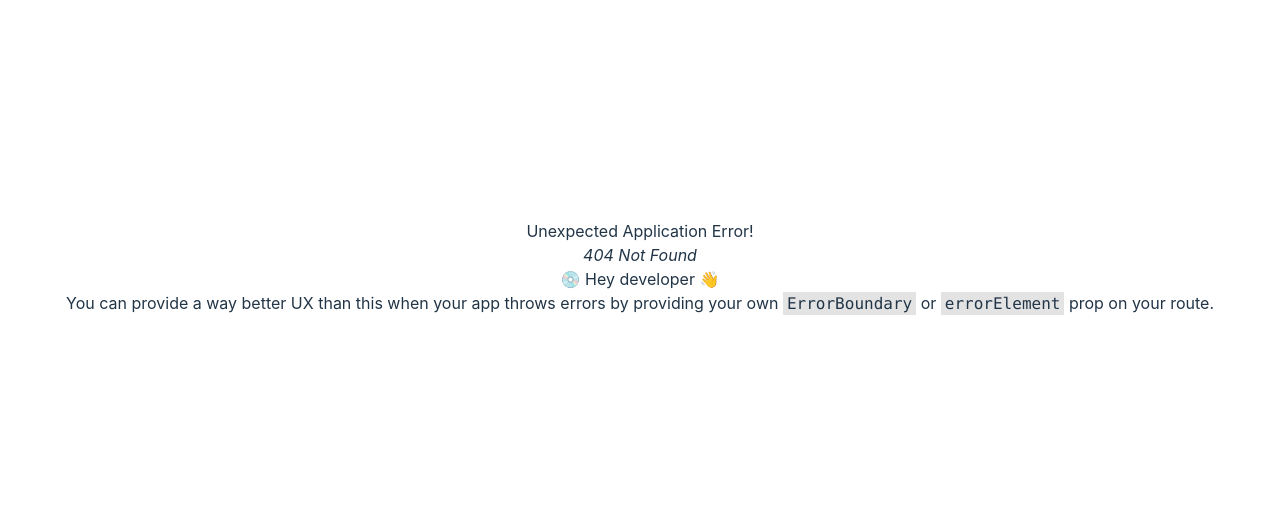
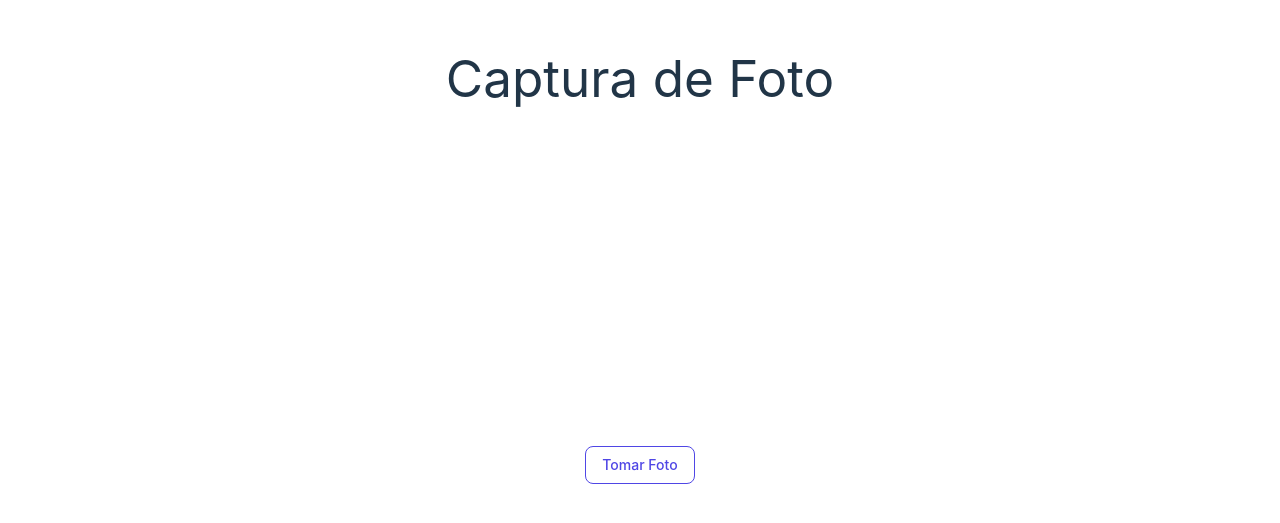
Before and after one commit to escalandres/proyecto-innovation-frontend, a React (Vite) app: page /foto in a window 1280 px wide. Before the commit this address had no page. Shown: the part 133-656 px from the top of the page. Built offline with nearby package versions, Linux system fonts and the light colour scheme; no server answers.

Commit message:
feat: add take photo component, modify filters and image

```diff
--- a/src/components/Router.jsx
+++ b/src/components/Router.jsx
@@ -1,6 +1,7 @@
 import { createBrowserRouter } from 'react-router-dom';
 import Homepage from '../pages/Homepage';
 import AgregarPrendas from '../pages/AgregarPrendas';
+import TakePhoto from '../pages/TakePhoto';
 // import ProtectedRoute from './ProtectedRoute';
 
 
@@ -13,6 +14,10 @@ const Router = createBrowserRouter(
         {
             path: "/prendas",
             element: <AgregarPrendas/>,
+        },
+        {
+            path: "/foto",
+            element: <TakePhoto/>,
         }
         // {
         //     path: "/login",
--- a/src/pages/AgregarPrendas.jsx
+++ b/src/pages/AgregarPrendas.jsx
@@ -1,7 +1,7 @@
 import { useState } from 'react';
 import { alerta, showLoader, hideLoader } from './js/general';
 
-const prendas = ['Camisa', 'Pantalones', 'Vestido', 'Falda', 'Chamarra', 'Abrigo', 'Suéter', 'Camiseta', 'Shorts', 'Traje de baño'];
+const prendas = ['Camisa', 'Pantalones', 'Vestido', 'Falda', 'Chamarra', 'Abrigo', 'Suéter', 'Blazer', 'Camiseta', 'Shorts', 'Bermudas', 'Blusa', 'Traje de baño'];
 
 const colores = [
     'Rojo','Azul','Verde','Amarillo','Blanco','Negro','Gris','Beige','Café','Morado','Rosa'
--- a/src/pages/ClothingGrid.jsx
+++ b/src/pages/ClothingGrid.jsx
@@ -4,7 +4,7 @@ import PropTypes from 'prop-types';
 import { showLoader, hideLoader, alerta } from './js/general';
 import './css/clothing.css'; // Asegúrate de tener este archivo CSS para estilos adicionales
 
-const prendas = ['Camisa', 'Pantalones', 'Vestido', 'Falda', 'Chamarra', 'Abrigo', 'Suéter', 'Camiseta', 'Shorts', 'Traje de baño'];
+const prendas = ['Camisa', 'Pantalones', 'Vestido', 'Falda', 'Chamarra', 'Abrigo', 'Suéter', 'Blazer', 'Camiseta', 'Shorts', 'Bermudas', 'Blusa', 'Traje de baño'];
 const colores = [
     'Rojo','Azul','Verde','Amarillo','Blanco','Negro','Gris','Beige','Café','Morado','Rosa'
 ];
@@ -163,7 +163,7 @@ const ClothingGrid = () => {
         {filteredClothes.length > 0 ? (
           filteredClothes.map(item => (
             <div key={item.id} className="clothing-item" style={{ border: '1px solid #ccc', padding: '10px', borderRadius: '8px' }}>
-              <h4>{item.name}</h4>
+              <h4 className='text-indigo-600 font-bold'>{item.name}</h4>
               <p>Tipo: {item.type}</p>
               <p>Color: {item.color}</p>
               <p>Temporada: {item.season}</p>
--- /dev/null
+++ b/src/pages/TakePhoto.jsx
@@ -0,0 +1,74 @@
+import { useEffect, useRef } from 'react';
+import { showLoader, hideLoader, alerta } from './js/general';
+import './css/clothing.css';
+
+function TakePhoto() {
+    const videoRef = useRef(null);
+    const canvasRef = useRef(null);
+    const downloadLinkRef = useRef(null);
+
+    useEffect(() => {
+        const getVideo = async () => {
+            const stream = await navigator.mediaDevices.getUserMedia({ video: true });
+            videoRef.current.srcObject = stream;
+        };
+        getVideo();
+    }, []);
+
+    const takePhoto = async () => {
+        showLoader();
+        const canvas = canvasRef.current;
+        const context = canvas.getContext('2d');
+        context.drawImage(videoRef.current, 0, 0, canvas.width, canvas.height);
+        const dataURL = canvas.toDataURL('image/png');
+
+        // downloadLinkRef.current.href = dataURL;
+        // downloadLinkRef.current.download = 'foto.png';
+        // downloadLinkRef.current.style.display = 'block';
+        // downloadLinkRef.current.innerText = 'Descargar Foto';
+
+        // Convertir a Blob para enviar al servidor
+        const blob = await fetch(dataURL).then(res => res.blob());
+        const formData = new FormData();
+        formData.append('imagen', blob, 'foto.png');
+
+        // Enviar la imagen al servidor
+        let response = await fetch(`${import.meta.env.VITE_BACKEND_URL}/app/algoritmo`, {
+            method: 'POST',
+            body: formData,
+        });
+        hideLoader();
+        // console.log(response);
+        if (!response.ok) {
+            alerta.error('Ocurrió un error al registrar la prenda. Por favor, inténtalo de nuevo.');
+        }
+        else{
+            const data = await response.json();
+            console.log(data);
+            alerta.success(JSON.stringify(data.message),'Prenda registrada correctamente.');
+            // setTimeout(() => {
+            //     window.location.reload();
+            // }, 2500);
+        }
+        // console.log('Respuesta del servidor:', data);
+        // console.log(data.message);
+        // let jsonData = JSON.stringify(data.message);
+        // console.log(jsonData);
+        // alerta.success(jsonData,'Foto enviada correctamente.');
+
+
+    };
+    return (
+        <div className='container mx-auto flex flex-col items-center justify-center h-screen'>
+            <h1>Captura de Foto</h1>
+            <video ref={videoRef} width="640" height="480" autoPlay></video>
+            <button className="button reset-button bg-indigo-600 hover:bg-indigo-500 focus:ring-4 focus:outline-none focus:ring-blue-300 font-medium rounded-lg text-sm px-4 py-2 text-center"
+                onClick={takePhoto}>Tomar Foto</button>
+            <canvas ref={canvasRef} width="640" height="480" style={{ display: 'none' }}></canvas>
+            <a className="button hover-button mt-4 bg-indigo-600 hover:bg-indigo-500 focus:ring-4 focus:outline-none focus:ring-blue-300 font-medium rounded-lg text-sm px-4 py-2 text-center"
+                ref={downloadLinkRef} style={{ display: 'none' }}>Descargar Foto</a>
+        </div>
+    );
+}
+
+export default TakePhoto;
--- a/src/pages/css/clothing.css
+++ b/src/pages/css/clothing.css
@@ -2,12 +2,13 @@
 
 
 .filter-panel{
+    margin: 5px;
     width: 11%;
-    border: 2px solid blue;
+    /* border: 2px solid blue; */
 }
 
 .filter-options{
-    border: 1px solid red;
+    /* border: 1px solid red; */
     display: flex;
     align-items: center; /* Alinea verticalmente al centro */
     padding: 0.5rem 0.5rem; /* Espacio interno */
--- a/src/pages/ui-components/Header.jsx
+++ b/src/pages/ui-components/Header.jsx
@@ -6,7 +6,7 @@ const Header = () => {
             {/* <nav className="bg-white border-gray-200 dark:bg-gray-900"> */}
             <nav className="">
                 <div className="flex flex-wrap justify-between items-center mx-auto max-w-screen-xl p-4">
-                    <a href="https://flowbite.com" className="flex items-center space-x-3 rtl:space-x-reverse">
+                    <a href="/" className="flex items-center space-x-3 rtl:space-x-reverse">
                         {/* <img src="https://flowbite.com/docs/images/logo.svg" className="h-8" alt="Flowbite Logo" /> */}
                         <span id="eliptica-logo" className="self-center text-4xl font-semibold whitespace-nowrap">Eliptica</span>
                     </a>
```
Also changed, not shown: public/assets/ber_cafe_h_casual_001.jpg (renamed from public/assets/ber_naranja_h_casual_001.jpg).
